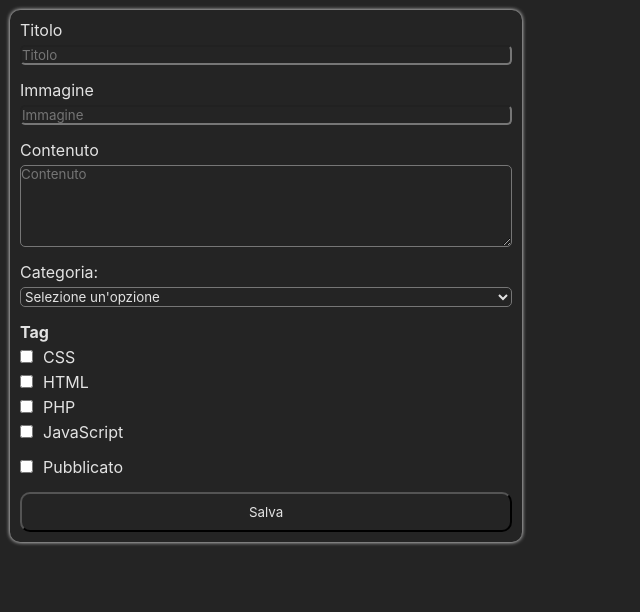
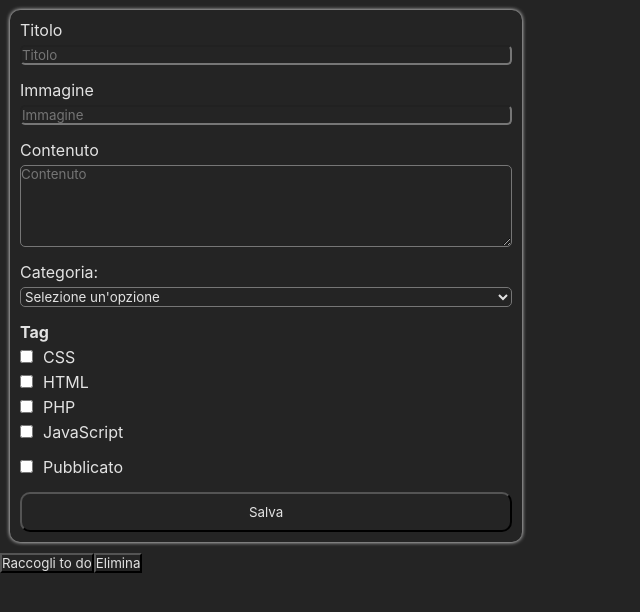
Before and after one commit to emilianogastaldo/react-form, a React (Vite) app: page / in a window 1280 px wide. Shown: the top 612 px of the page, without its empty margins (0-640 px from the left). Built offline with nearby package versions, Linux system fonts and the light colour scheme.

Commit message:
esempio di fetch

```diff
--- a/package.json
+++ b/package.json
@@ -10,6 +10,7 @@
     "preview": "vite preview"
   },
   "dependencies": {
+    "axios": "^1.7.7",
     "react": "^18.3.1",
     "react-dom": "^18.3.1",
     "react-icons": "^5.3.0"
--- /dev/null
+++ b/src/components/ButtonToDo.jsx
@@ -0,0 +1,30 @@
+import axios from "axios";
+import { useState } from "react";
+const ButtonToDo = () => {
+
+    const [toDos, setToDos] = useState([])
+
+    const fetchToDos = async () => {
+        try{
+            const res = await axios('https://jsonplaceholder.typicode.com/todos');
+            setToDos(res.data);
+        }catch(err){
+            console.error(err);
+        }
+    }
+
+     return (
+     <>
+       <section>
+        <button onClick={fetchToDos} >Raccogli to do</button>
+        <button onClick={()=> {setToDos([])}} >Elimina</button>
+        <ul>
+            {toDos.map((todo)=>(
+                <li key={`${todo.id}`}>{todo.title}</li>
+            ))}
+        </ul>
+       </section>
+     </>
+     )
+}
+export default ButtonToDo;
--- a/src/main.jsx
+++ b/src/main.jsx
@@ -2,9 +2,11 @@ import { StrictMode } from 'react'
 import { createRoot } from 'react-dom/client'
 import Form from './components/Form'
 import './index.css'
+import ButtonToDo from './components/ButtonToDo'
 
 createRoot(document.getElementById('root')).render(
   <StrictMode>
     <Form/>
+    <ButtonToDo/>
   </StrictMode>,
 )
```
Also changed, not shown: 1 other file (tests, documents, lock files or other folders).
